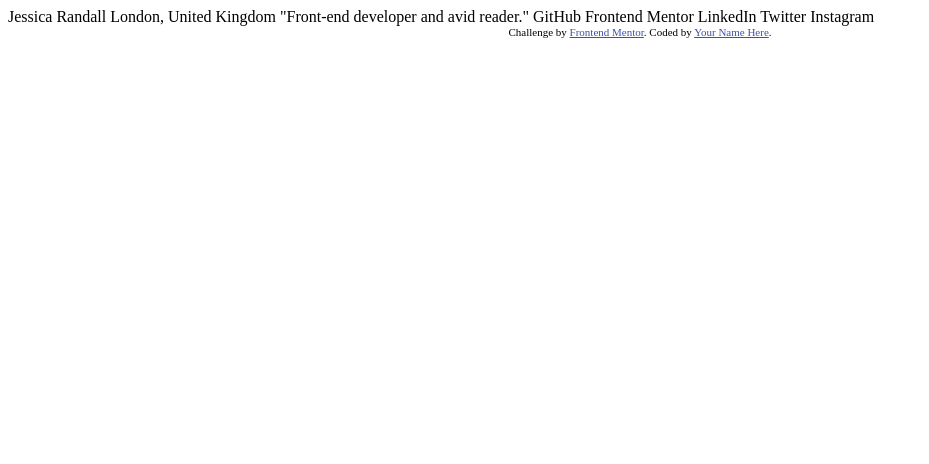
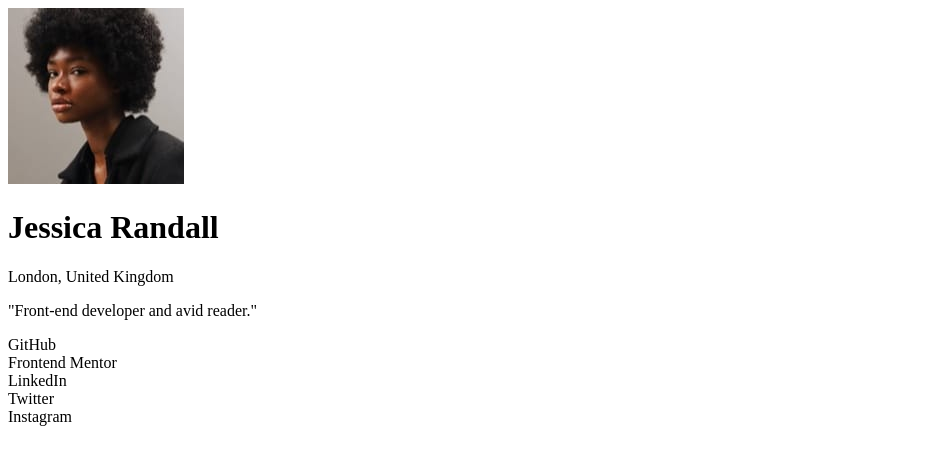
Before and after one commit to Wellyson-Alcantara/Social-links-profile, a plain HTML site: page index.html in a window 1280 px wide. Shown: the whole page, without its empty margins (0-929 px from the left). Drawn offline with Linux system fonts and the light colour scheme.

Commit message:
adicionando forma ao meu conteudo html

```diff
--- a/index.html
+++ b/index.html
@@ -1,34 +1,31 @@
 <!DOCTYPE html>
-<html lang="en">
+<html lang="pt-BR">
 <head>
   <meta charset="UTF-8">
-  <meta name="viewport" content="width=device-width, initial-scale=1.0"> <!-- displays site properly based on user's device -->
-
+  <meta name="viewport" content="width=device-width, initial-scale=1.0">
   <link rel="icon" type="image/png" sizes="32x32" href="./assets/images/favicon-32x32.png">
-
   <title>Frontend Mentor | Social links profile</title>
-
-  <!-- Feel free to remove these styles or customise in your own stylesheet 👍 -->
-  <style>
-    .attribution { font-size: 11px; text-align: center; }
-    .attribution a { color: hsl(228, 45%, 44%); }
-  </style>
+  <link rel="stylesheet" href="style.css">
 </head>
 <body>
+  <main>
+    <div>
+      <img src="assets/images/avatar-jessica.jpeg" alt="">
+    </div>
 
-  Jessica Randall
-  London, United Kingdom
-  "Front-end developer and avid reader."
+    <h1>Jessica Randall</h1>
 
-  GitHub
-  Frontend Mentor
-  LinkedIn
-  Twitter
-  Instagram
+    <article>London, United Kingdom</article>
 
-  <div class="attribution">
-    Challenge by <a href="https://www.frontendmentor.io?ref=challenge" target="_blank">Frontend Mentor</a>.
-    Coded by <a href="#">Your Name Here</a>.
-  </div>
+    <p>"Front-end developer and avid reader."</p>
+
+    <section>
+      <nav>GitHub</nav>
+      <nav>Frontend Mentor</nav>
+      <nav>LinkedIn</nav>
+      <nav>Twitter</nav>
+      <nav>Instagram</nav>
+    </section>
+  </main>
 </body>
 </html>
--- /dev/null
+++ b/style.css
@@ -0,0 +1 @@
+@charset "UTF-8";
```
